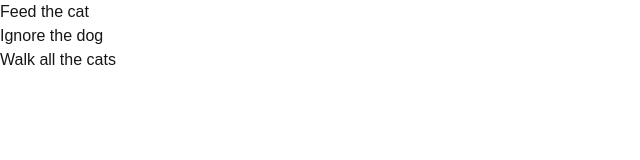
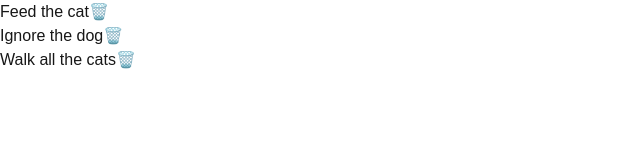
Before and after one commit to magmarion/Fullstack-Cypress, a Next.js app: page / in a window 1280 px wide. Shown: the top 160 px of the page, without its empty margins (0-640 px from the left). Built offline with nearby package versions, Linux system fonts and the light colour scheme.

Commit message:
add test and implementation for delete todo

```diff
--- a/app/page.tsx
+++ b/app/page.tsx
@@ -29,7 +29,14 @@
     <main>
       <ul>
         {todos.map((t) => (
-          <li key={t.id}>{t.text}</li>
+          <li key={t.id}>
+            <span>{t.text}</span>
+            <button
+              onClick={() => setTodos(todos.filter(({ id }) => t.id !== id))}
+            >
+              🗑️
+            </button>
+          </li>
         ))}
       </ul>
     </main>
```
Also changed, not shown: 1 other file (tests, documents, lock files or other folders).
